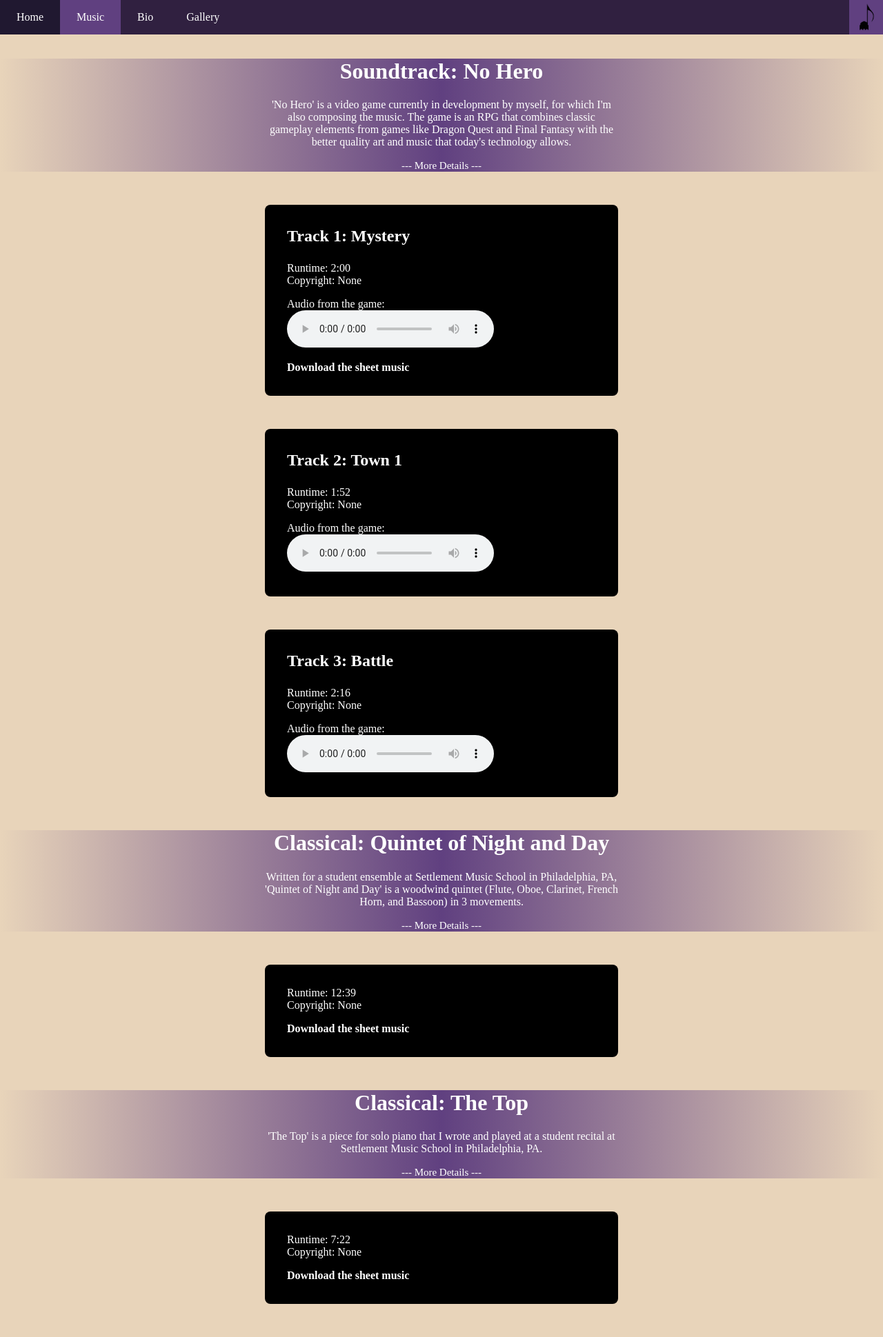
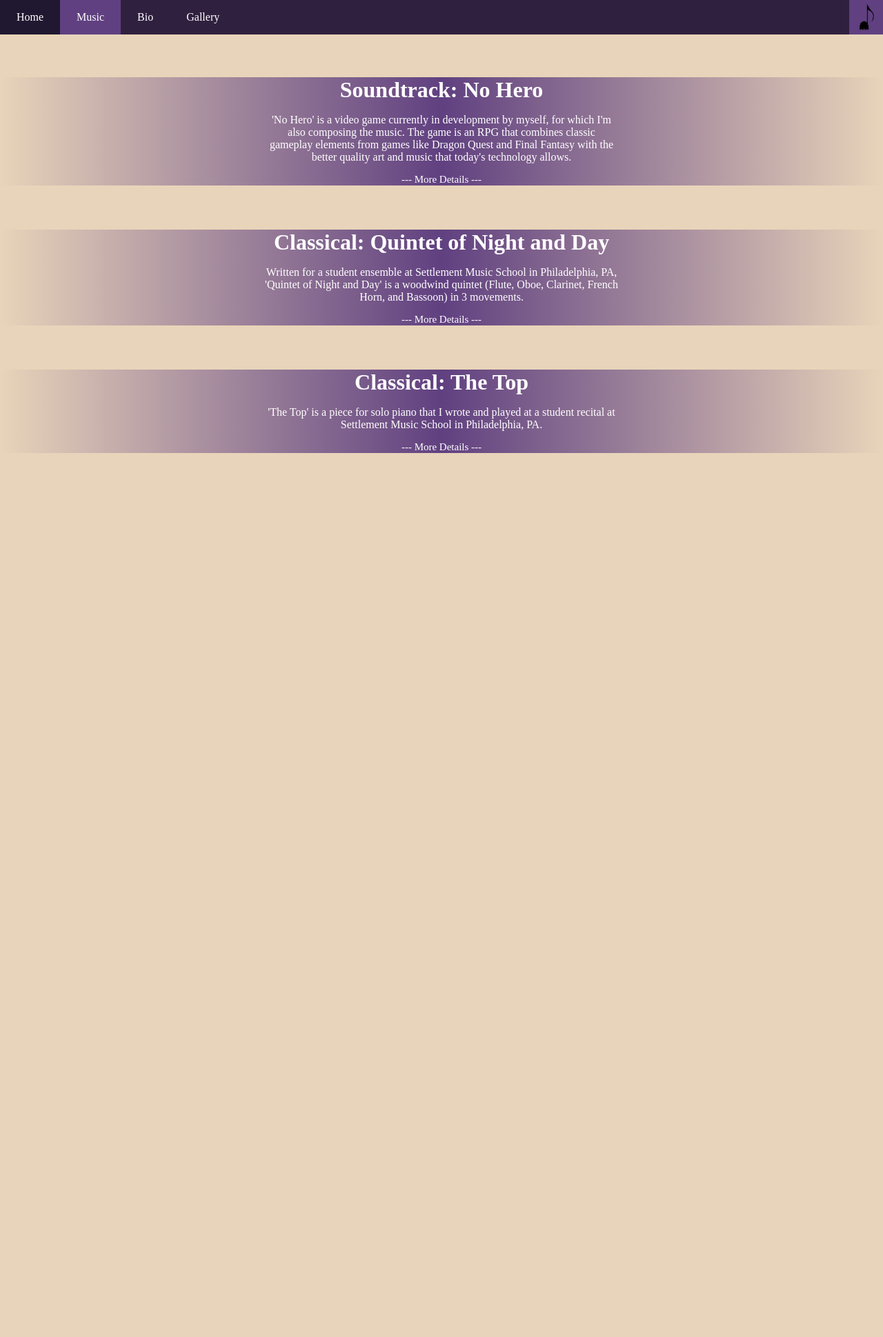
Before and after one commit to Mattsurao/mflynn-advTopics, a Flask app: page /music in a window 1280 px wide. Shown: the whole page at 69% size. After the commit the page ends 657 px from the top, so only its background shows below. Run offline with Flask 2, Linux system fonts and the light colour scheme; data comes from the database, SQL or seed files in the repository; both versions use the stored data as it was before the commit.

Commit message:
music page done!

```diff
--- a/project/app.py
+++ b/project/app.py
@@ -25,11 +25,11 @@ def setup():
                        date='2016 - Ongoing')
     db.session.add(project1)
     db.session.add(Track(name='Mystery', path='Mystery', number=1, pdf=True,
-                         playback=True, runtime="2:00", project=project1))
+                         playback=True, project=project1))
     db.session.add(Track(name='Town 1', path='Human Towns', number=2, pdf=False,
-                         playback=True, runtime='1:52', project=project1))
-    db.session.add(Track(name='Battle',path='Random Encounter 2',playback=True,
-                         number=3, runtime='2:16', pdf=False, project=project1))
+                         playback=True, project=project1))
+    db.session.add(Track(name='Battle', path='Random Encounter 2', number=3,
+                         playback=True, pdf=False, project=project1))
     # project2 - Quintet of Night and Day
     d = get_description(descriptions, 1)
     project2 = Project(name='Quintet of Night and Day', title='Composer',
@@ -37,15 +37,14 @@ def setup():
                        date='Dec. 2016 - Jan. 2017')
     db.session.add(project2)
     db.session.add(Track(name='Quintet of Night and Day', path='Quintet',
-                         playback=False, pdf=True, runtime='12:39',
-                         project=project2))
+                         playback=False, pdf=True, project=project2))
     # project2 - The Top
     d = get_description(descriptions, 2)
     project3 = Project(name='The Top', title='Composer', genre='Classical',
                        commisioner=None, desc=d, date='Apr. - May 2017')
     db.session.add(project3)
     db.session.add(Track(name='The Top', path='The Top', playback=False,
-                         pdf=True, runtime='7:22', project=project3))
+                         pdf=True, project=project3))
     db.session.commit()
 
 @app.route('/music')
--- a/project/models.py
+++ b/project/models.py
@@ -46,10 +46,6 @@ class Track(Base):
     name = Column(String(127), unique=True)
     # only for projects with multiple tracks
     number = Column(Integer)
-    # the length of the track (h:mm:ss)
-    runtime = Column(String(7))
-    # any copyright information about the piece
-    copyright = Column(String(63))
     # the name of files associated with this track (in the 'static' folder)
     path = Column(String(31))
     # whether or not the track has audio a user can listen to
--- a/project/static/style.css
+++ b/project/static/style.css
@@ -57,9 +57,17 @@ div#nav_bar ul li a.active{
 
 /* Style Defenitions for the projects */
 
+div.project {
+  margin-top: 7em;
+}
+
+div.project ~ div.project {
+  margin-top: 0;
+}
+
 div.proj_head {
-  margin-top: 2em;
-  margin-bottom: 2em;
+  margin-top: 4em;
+  margin-bottom: 0;
   padding-left: auto;
   padding-right: auto;
   text-align: center;
@@ -69,9 +77,10 @@ div.proj_head {
 }
 
 div.proj_head p, h1{
-  margin-top: 0.5em;
+  margin-top: 1em;
   margin-left: 30%;
   margin-right: 30%;
+  margin-bottom: 0;
 }
 
 button.details {
@@ -83,6 +92,7 @@ button.details {
   border: none;
   outline: none;
   padding: 0px;
+  margin-top: 1em;
 }
 
 button.details:hover {
@@ -95,36 +105,31 @@ div.details_panel {
 
 /* Style Defenitions for individual tracks */
 
+div.tracklist {
+  display: none;
+}
+
 div.track {
   background-color: black;
   border-radius: 8px;
-  margin-top: 3em;
+  margin-top: 2em;
   margin-left: 30%;
   margin-right: 30%;
-  margin-bottom: 3em;
-  padding-top: 2em;
-  padding-left: 2em;
+  margin-bottom: 2em;
+  padding-top: 0.75em;
+  padding-left: 1.5em;
   padding-right: auto;
-  padding-bottom: 1em;
+  padding-bottom: 0.25em;
 }
 
 div.track h2 {
   margin-top: 0;
-  margin-bottom: 1em;
+  margin-bottom: 0.5em;
   color: white;
 }
 
-div.track div.info {
-  color: white;
-  margin-bottom: 1em;
-}
-
-div.track div.info p {
-  margin: 0;
-}
-
 div.track div.audio {
-  margin-bottom: 1em;
+  margin-bottom: 0.5em;
 }
 
 div.track div.audio p {
@@ -134,7 +139,7 @@ div.track div.audio p {
 
 div.track a {
   display: block;
-  margin-bottom: 1em;
+  margin-bottom: 0.5em;
   color: white;
   font-weight: bold;
   text-decoration: none;
--- a/project/templates/music.html
+++ b/project/templates/music.html
@@ -16,10 +16,8 @@
       <li><a href="bio.html">Bio</a></li>
       <li><a href="gallery.html">Gallery</a></li>
     </ul>
-    <img src="{{ url_for('static', filename='vgm_note.png')}}" id="note" oncontextmenu="return false">
+    <img src="{{ url_for('static', filename='vgm_note.png') }}" id="note" oncontextmenu="return false">
   </div>
-
-  <h1>Music</h1>
 
   <!-- loop through all the projects and display them -->
   {% for project in projects %}
@@ -28,8 +26,8 @@
       <div class=proj_head>
         <h1>{{ project.genre }}: {{ project.name }}</h1>
         <p>{{ project.desc }}</p>
-        <button class=details>--- More Details ---</button>
-        <div class=details_panel>
+        <button id=details_{{project.id}} class=details>--- More Details ---</button>
+        <div id=details_panel_{{project.id}} class=details_panel>
           <p>Worked as {{ project.title }}, {{ project.date }}.
             {% if project.commisioner != None %}
               commisioned by {{ project.commisioner }}
@@ -40,14 +38,11 @@
 
       {% set tracks = all_tracks[project.id - 1] %}
 
+      <div id=tracklist_{{project.id}} class=tracklist>
+
         <!-- the project is displayed differently if there's only 1 track -->
         {% if tracks|length == 1 %}
           <div class=track>
-          <!-- display information about the track -->
-          <div class=info>
-            <p>Runtime: {{ tracks[0].runtime }}</p>
-            <p>Copyright: {{ tracks[0].copyright }}</p>
-          </div>
             <!-- display any files: MP3s, PDFs, etc. -->
             {% if tracks[0].playback %}
               <div class=audio>
@@ -70,11 +65,6 @@
           {% for track in tracks %}
             <div class=track>
               <h2>Track {{ track.number }}: {{ track.name }}</h2>
-            <!-- display information about the track -->
-            <div class=info>
-              <p>Runtime: {{ track.runtime }}</p>
-              <p>Copyright: {{ track.copyright }}</p>
-            </div>
               <!-- display any files: MP3s, PDFs, etc. -->
               {% if track.playback %}
                 <div class=audio>
@@ -96,14 +86,20 @@
 
       </div>
 
+    </div>
+
   {% endfor %}
 
   <script>
     // set up the 'More Details' buttons (in the project headers)
+    // get all the detail buttons
     var acc_buttons = document.getElementsByClassName('details');
     var i;
     for (i = 0;i < acc_buttons.length;i++){
+      // get which project this button is associated with
       acc_buttons[i].addEventListener('click', function(){
+        // get which project the button is associated with
+        p = this.id.substring(8);
         // change the text of the button
         if (this.innerHTML === "--- More Details ---"){
           this.innerHTML = "--- Less Details ---";
@@ -111,11 +107,19 @@
           this.innerHTML = "--- More Details ---";
         }
         // chance the display state of the details panel
-        var panel = this.nextElementSibling;
+        var panel = document.getElementById('details_panel_' + p)
         if (panel.style.display === 'block'){
           panel.style.display = 'none';
         }else{
+
           panel.style.display = 'block';
+        }
+        // chance the display state of the tracklist
+        var tracklist = document.getElementById('tracklist_' + p)
+        if (tracklist.style.display == 'block'){
+          tracklist.style.display = 'none'
+        }else{
+          tracklist.style.display = 'block'
         }
       });
     }
```
Also changed, not shown: project/database.db. Lines whose indentation alone changed are shown as unchanged.
